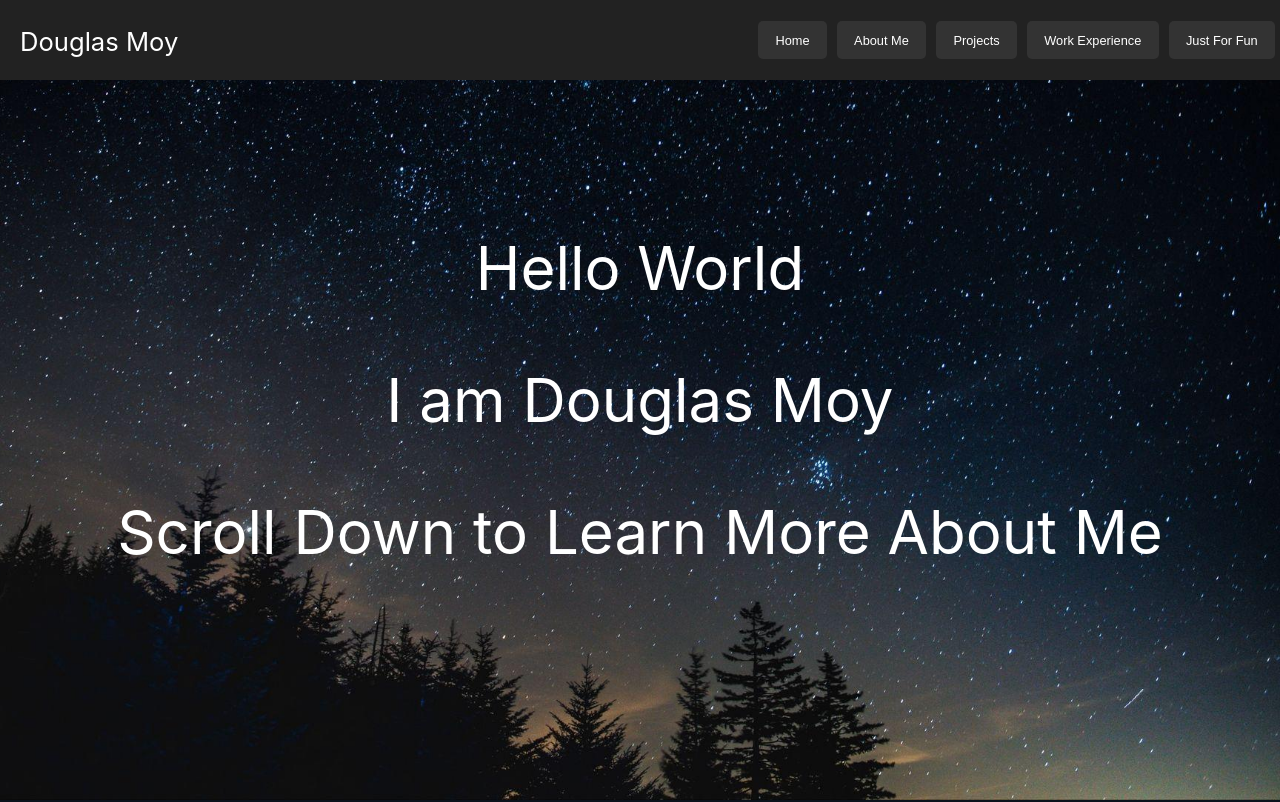
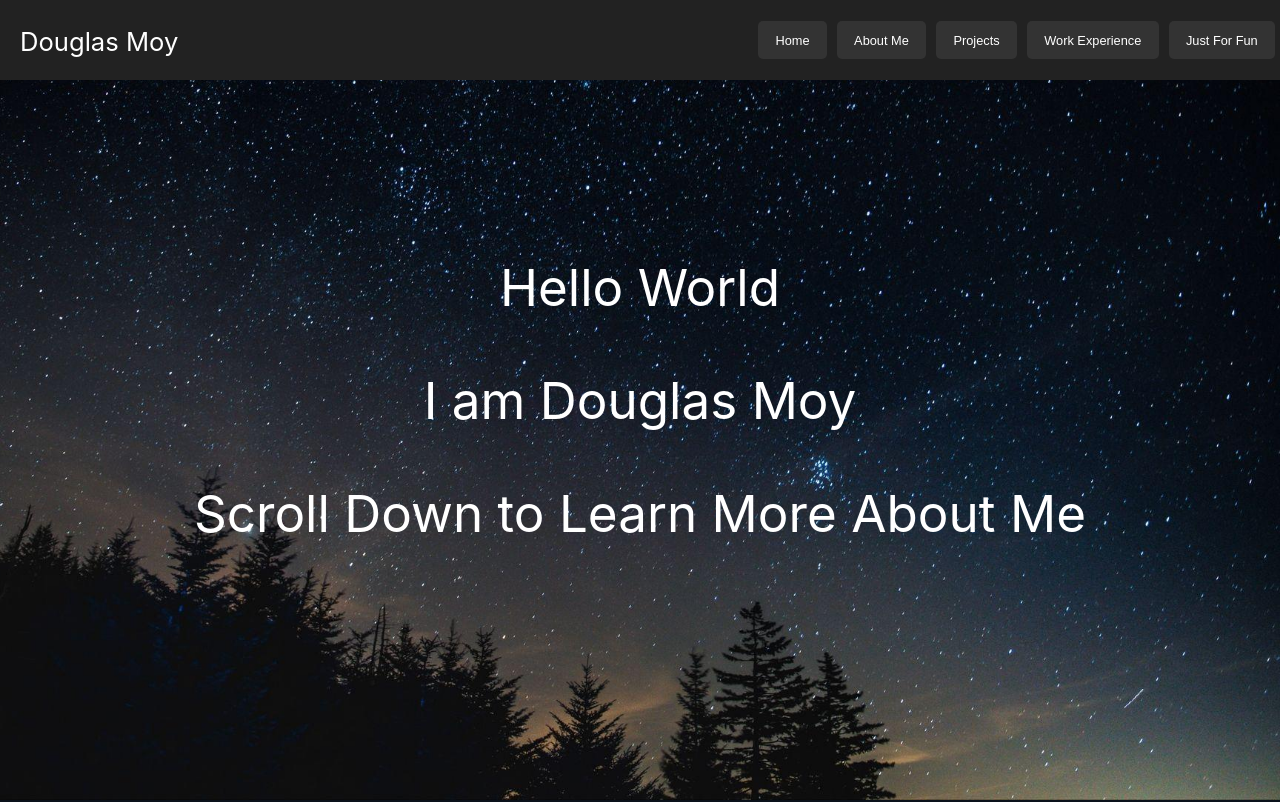
Before and after one commit to DougMoy/PersonalWebsite, a React (Create React App) app: page / in a window 1280 px wide. Shown: the top 802 px of the page. Built offline with nearby package versions, Linux system fonts and the light colour scheme.

Commit message:
fixed another font error

```diff
--- a/src/pages/page1.css
+++ b/src/pages/page1.css
@@ -19,7 +19,7 @@
 
   .typed-line {
     white-space: nowrap;
-    font-size: 60px;
+    font-size: 4vw;
     font-family: -apple-system, BlinkMacSystemFont, 'Segoe UI', 'Roboto', 'Oxygen',
     'Ubuntu', 'Cantarell', 'Fira Sans', 'Droid Sans', 'Helvetica Neue',
     sans-serif;
```
